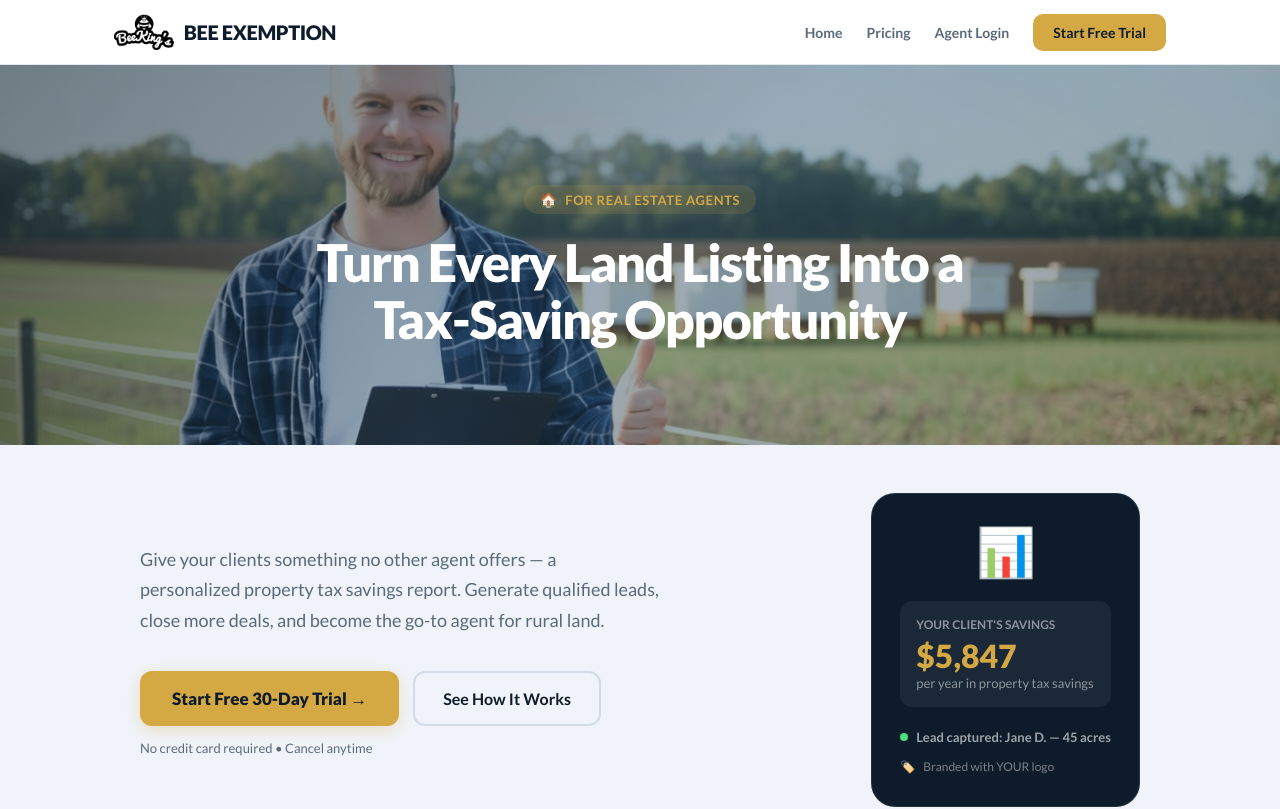
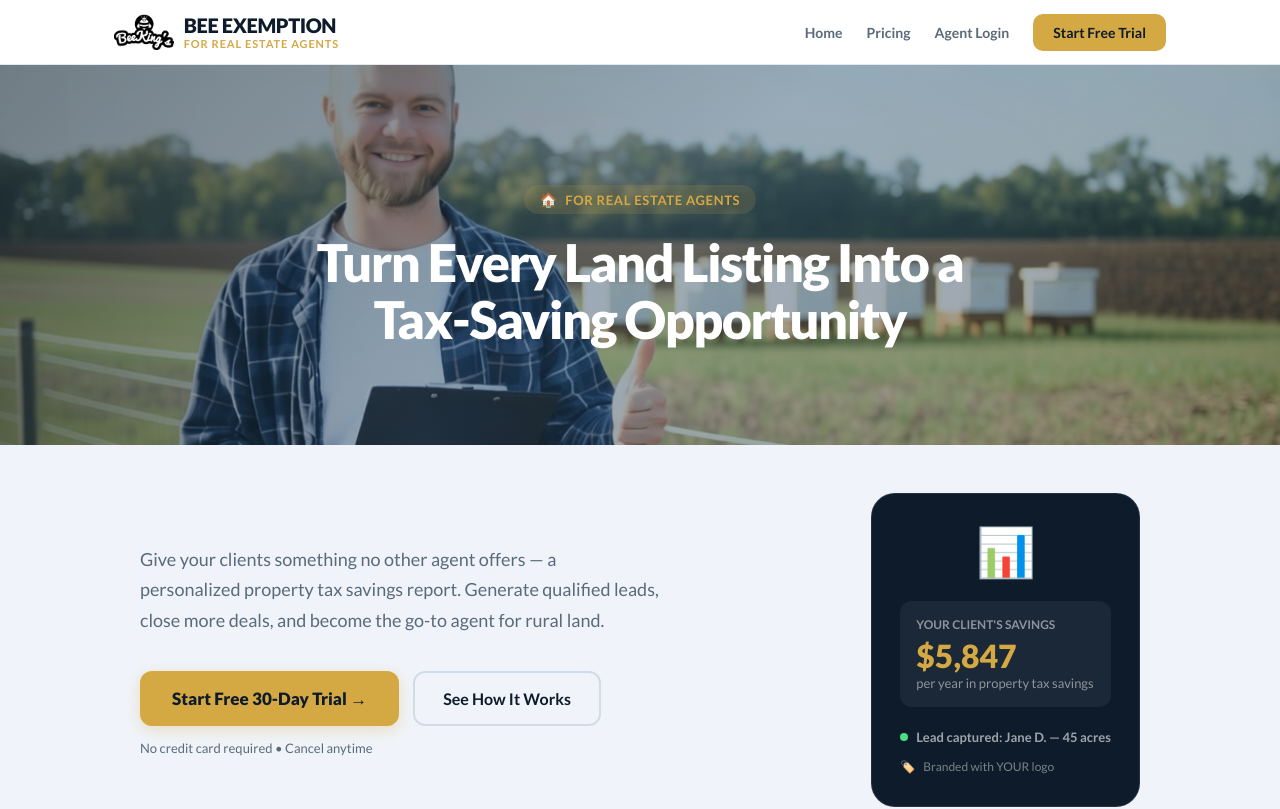
Before and after one commit to beekingsco/texasbeeexemption, a Next.js app: page /agents in a window 1280 px wide. Shown: the top 809 px of the page. Built offline with nearby package versions, Linux system fonts and the light colour scheme.

Commit message:
Add 'For Real Estate Agents' subtitle in header bar on /agents page

```diff
--- a/app/agents/page.tsx
+++ b/app/agents/page.tsx
@@ -105,7 +105,10 @@ export default function AgentLandingPage() {
         <div style={{ maxWidth: 1100, margin: '0 auto', padding: '0 24px', height: 64, display: 'flex', alignItems: 'center', justifyContent: 'space-between' }}>
           <a href="/" style={{ textDecoration: 'none', display: 'flex', alignItems: 'center', gap: 10 }}>
             <img src="/beekings-logo.png" alt="BeeKings" style={{ height: 36 }} />
-            <span style={{ fontWeight: 900, fontSize: 20, color: C.navy, letterSpacing: '-0.02em' }}>BEE EXEMPTION</span>
+            <div style={{ display: 'flex', flexDirection: 'column', lineHeight: 1.2 }}>
+              <span style={{ fontWeight: 900, fontSize: 20, color: C.navy, letterSpacing: '-0.02em' }}>BEE EXEMPTION</span>
+              <span style={{ fontSize: 11, fontWeight: 700, color: C.green, letterSpacing: '0.08em', textTransform: 'uppercase' }}>For Real Estate Agents</span>
+            </div>
           </a>
           <nav className="r-nav-agents">
             <a href="/" style={{ fontSize: 14, fontWeight: 600, color: C.gray, textDecoration: 'none' }}>Home</a>
```
